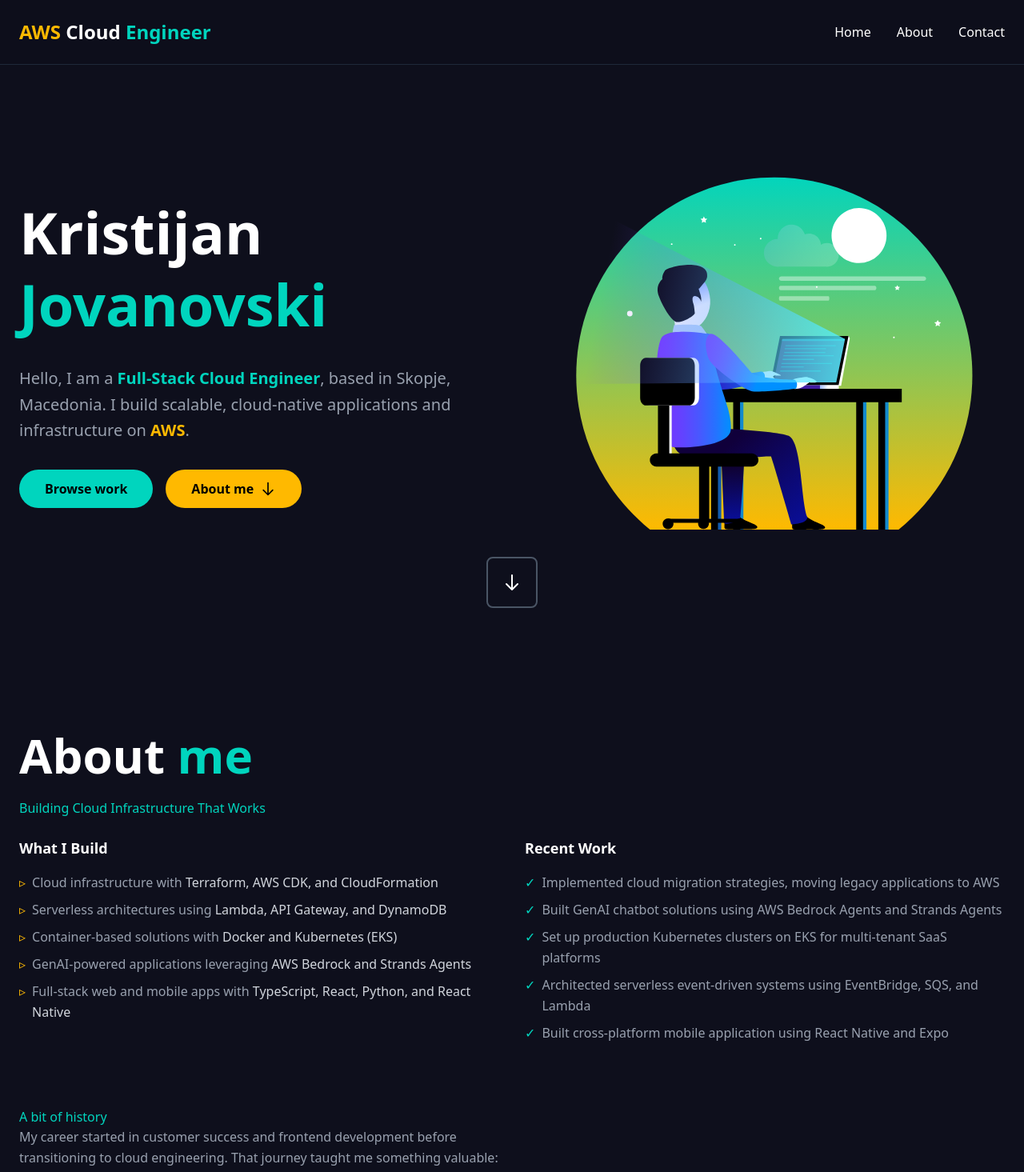
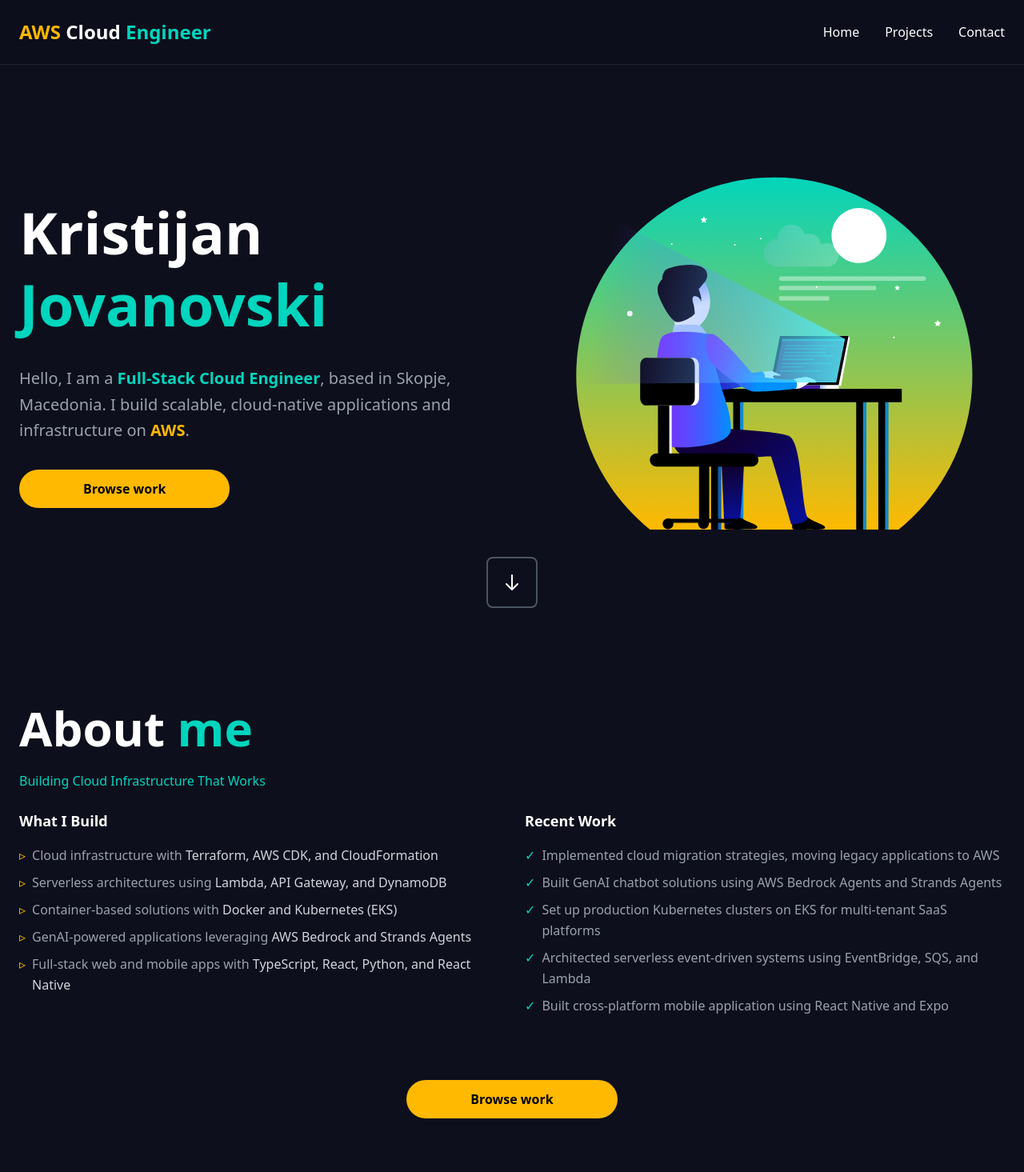
Before and after one commit to KristijanJ/portfolio, a React (Vite) app: page / in a window 1280 px wide. Shown: the top 1465 px of the page at 80% size. Built offline with nearby package versions, Linux system fonts and the light colour scheme.

Commit message:
refactor: simplify navigation and enhance project links in About and Hero components

```diff
--- a/src/components/About.tsx
+++ b/src/components/About.tsx
@@ -1,3 +1,4 @@
+import { Link } from "react-router";
 import { getRecentWork, getWhatIBuild } from "../services/experienceList";
 
 function About() {
@@ -31,7 +32,9 @@
                       <span className="text-amber-400 mr-2">▹</span>
                       <span>
                         {itemIBuild.map((item, index) => (
-                          <span key={index} className={item.className}>{item.text} </span>
+                          <span key={index} className={item.className}>
+                            {item.text}{" "}
+                          </span>
                         ))}
                       </span>
                     </li>
@@ -53,6 +56,15 @@
                   ))}
                 </ul>
               </div>
+            </div>
+
+            <div className="flex gap-4 justify-center">
+              <Link
+                to="/projects"
+                className="bg-amber-400 hover:bg-amber-300 text-black px-20 py-3 rounded-full font-semibold transition hover:cursor-pointer"
+              >
+                Browse work
+              </Link>
             </div>
 
             <div className="grid grid-cols-1 md:grid-cols-2 gap-8">
--- a/src/components/Header.tsx
+++ b/src/components/Header.tsx
@@ -1,16 +1,8 @@
-import { Link, useLocation, useNavigate } from "react-router";
+import { Link, useLocation } from "react-router";
 import { navToElement } from "../helpers/navigatior";
 
 function Header() {
   const location = useLocation();
-  const navigate = useNavigate();
-
-  const navToAbout = () => {
-    navigate("/");
-    setTimeout(() => {
-      navToElement("about");
-    }, 100);
-  };
 
   return (
     <header className="fixed top-0 left-0 right-0 z-50 bg-[#0e0f1c]/95 backdrop-blur-sm border-b border-gray-800">
@@ -37,21 +29,9 @@
             )}
           </li>
           <li>
-            {location.pathname === "/" ? (
-              <button
-                onClick={() => navToElement("about")}
-                className="hover:text-teal-400 transition"
-              >
-                About
-              </button>
-            ) : (
-              <button
-                onClick={navToAbout}
-                className="hover:text-teal-400 transition"
-              >
-                About
-              </button>
-            )}
+            <Link to="/projects" className="hover:text-teal-400 transition">
+              Projects
+            </Link>
           </li>
           <li>
             <button
--- a/src/components/Hero.tsx
+++ b/src/components/Hero.tsx
@@ -31,29 +31,10 @@
           <div className="flex gap-4">
             <Link
               to="/projects"
-              className="bg-teal-400 hover:bg-teal-300 text-black px-8 py-3 rounded-full font-semibold transition hover:cursor-pointer"
+              className="bg-amber-400 hover:bg-amber-300 text-black px-20 py-3 rounded-full font-semibold transition hover:cursor-pointer"
             >
               Browse work
             </Link>
-            <button
-              className="bg-amber-400 hover:bg-amber-300 text-black px-8 py-3 rounded-full font-semibold transition flex items-center gap-2 hover:cursor-pointer"
-              onClick={() => navToElement("about")}
-            >
-              About me
-              <svg
-                className="w-5 h-5"
-                fill="none"
-                stroke="currentColor"
-                viewBox="0 0 24 24"
-              >
-                <path
-                  strokeLinecap="round"
-                  strokeLinejoin="round"
-                  strokeWidth={2}
-                  d="M19 14l-7 7m0 0l-7-7m7 7V3"
-                />
-              </svg>
-            </button>
           </div>
         </div>
 
```
